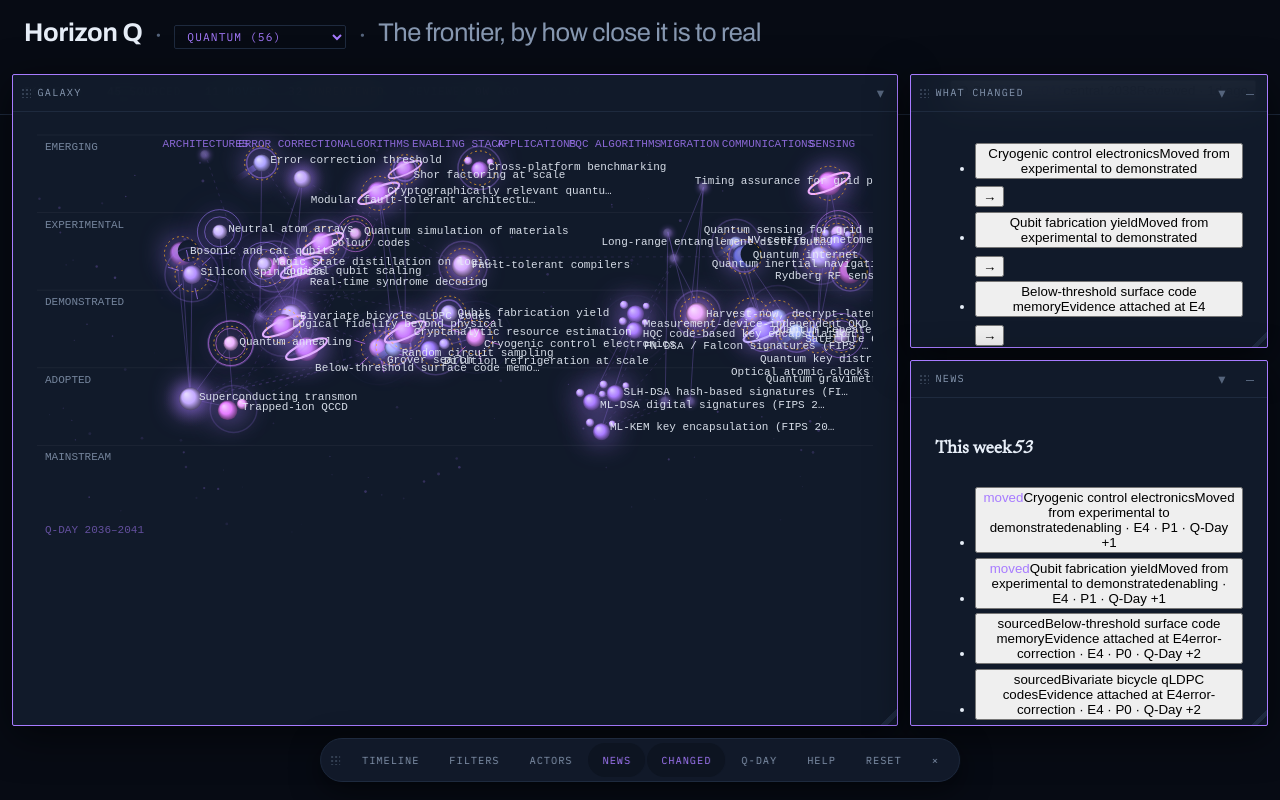
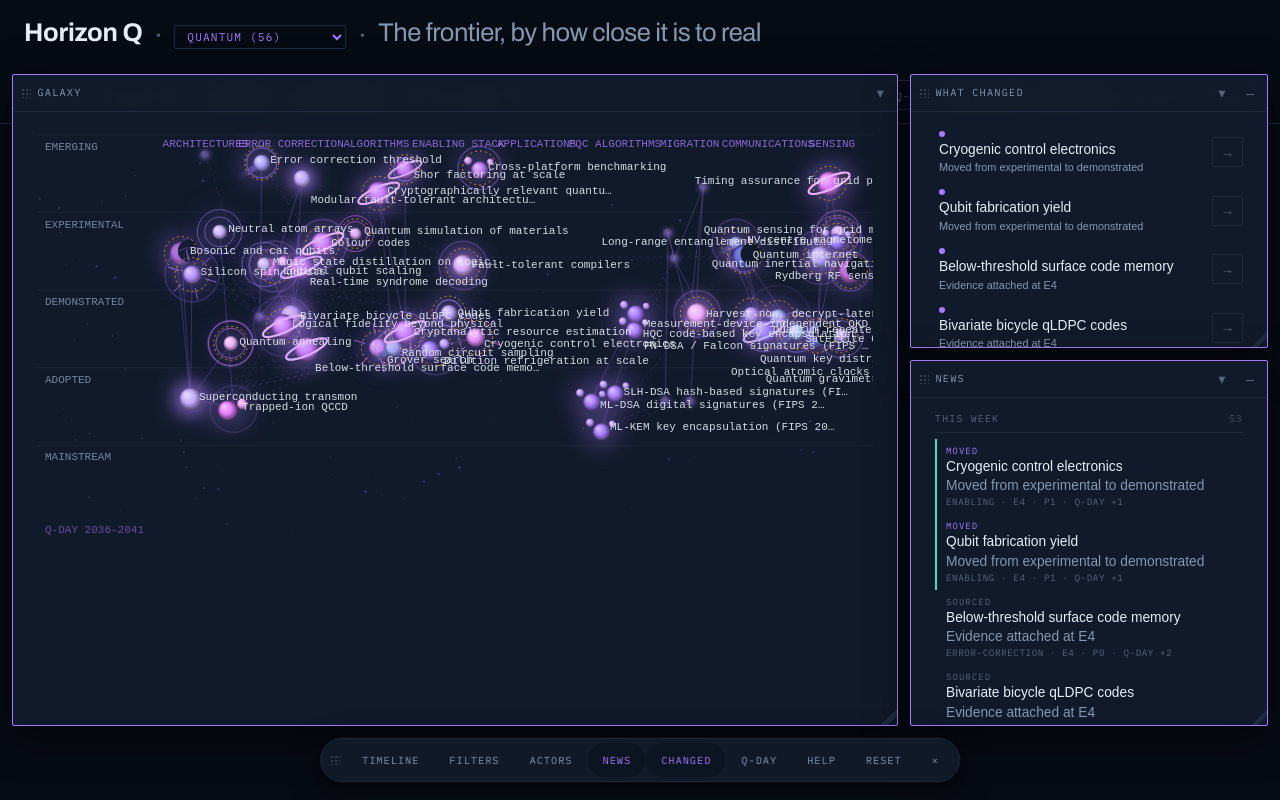
Before and after one commit to stuartokin/quantum-observatory, a React (Vite) app: page / in a window 1280 px wide. Built offline with nearby package versions, Linux system fonts and the light colour scheme.

Commit message:
Add import for workspace.css in global styles

```diff
--- a/src/styles/global.css
+++ b/src/styles/global.css
@@ -1,5 +1,6 @@
 @import './tokens.css';
 @import './provenance.css';
+@import './workspace.css';
 
 *, *::before, *::after { box-sizing: border-box; }
 
```
